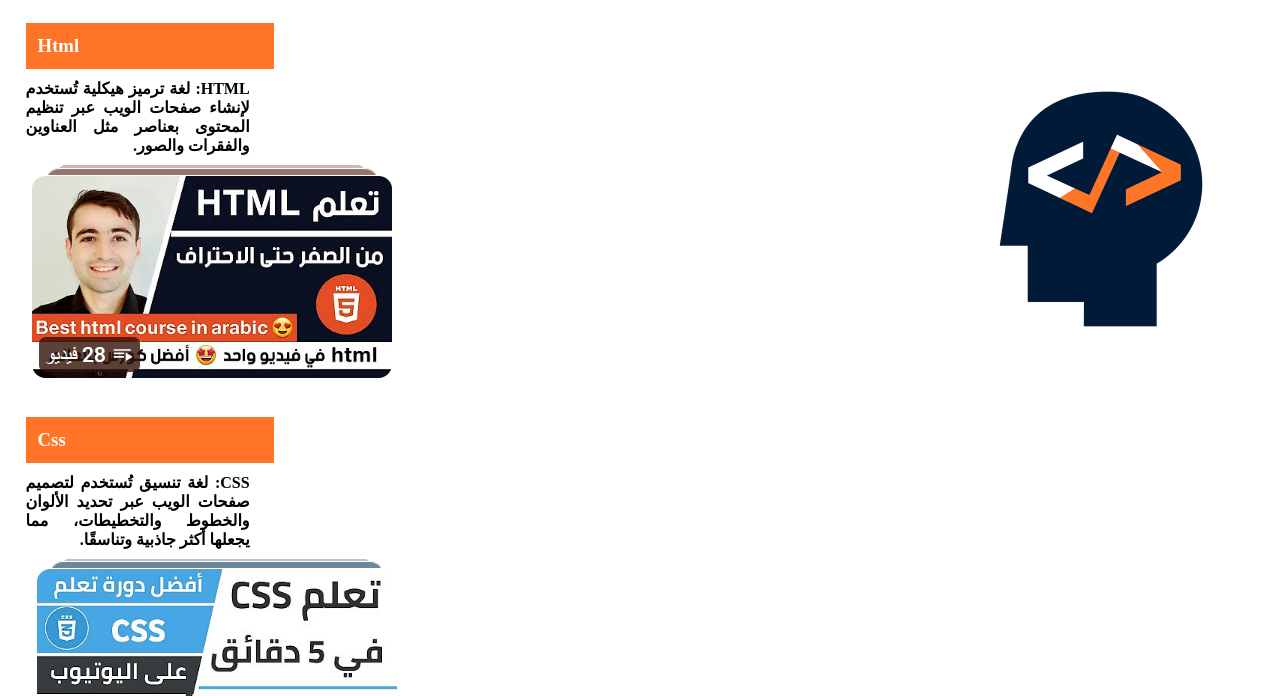
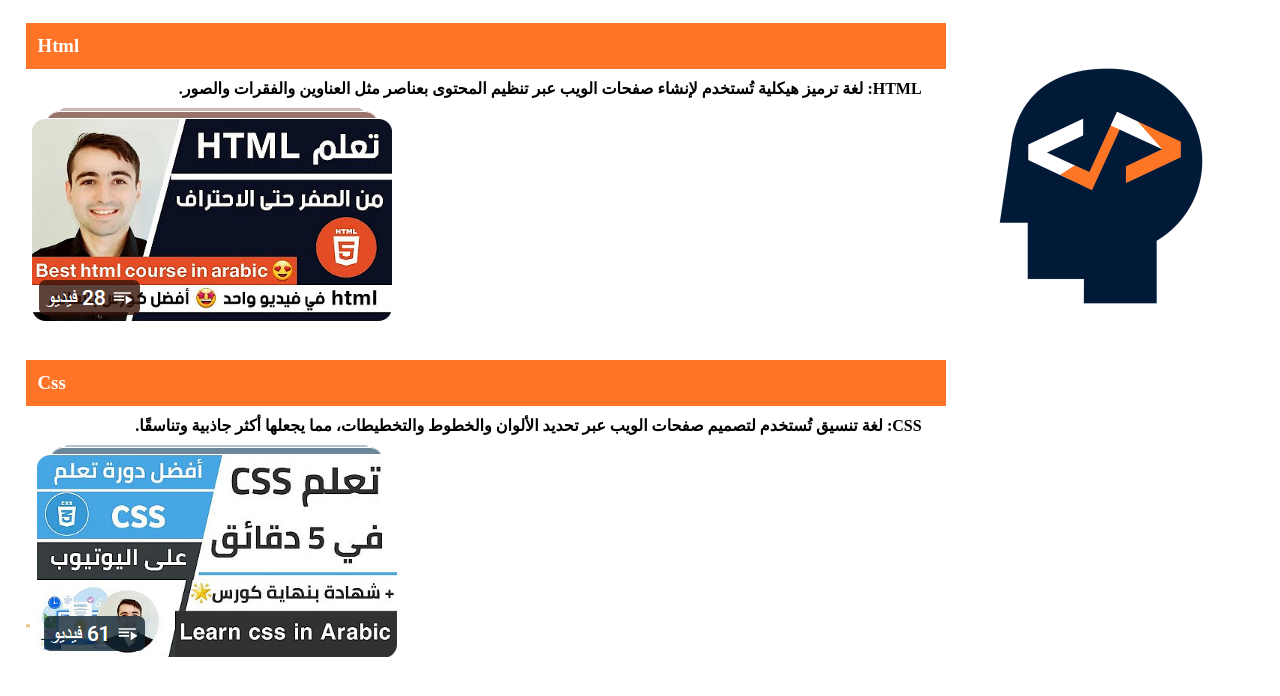
Before and after one commit to hishametsh22/app, a plain HTML site: page index.html in a window 1280 px wide. Shown: the part 60-756 px from the top of the page. Drawn offline with Linux system fonts and the light colour scheme.

Commit message:
edit width

```diff
--- a/index.html
+++ b/index.html
@@ -31,10 +31,12 @@
             color: white;
             padding: 12px;
             margin-bottom: 10px;
-            width: 25%;
+            width: 900px;
+            max-width: 100%;
         }
         article p{
-            width: 25%;
+            width: 900px;
+            max-width: 100%;
             text-align: justify;
             font-weight: bold;
             margin-bottom: 10px;
```
